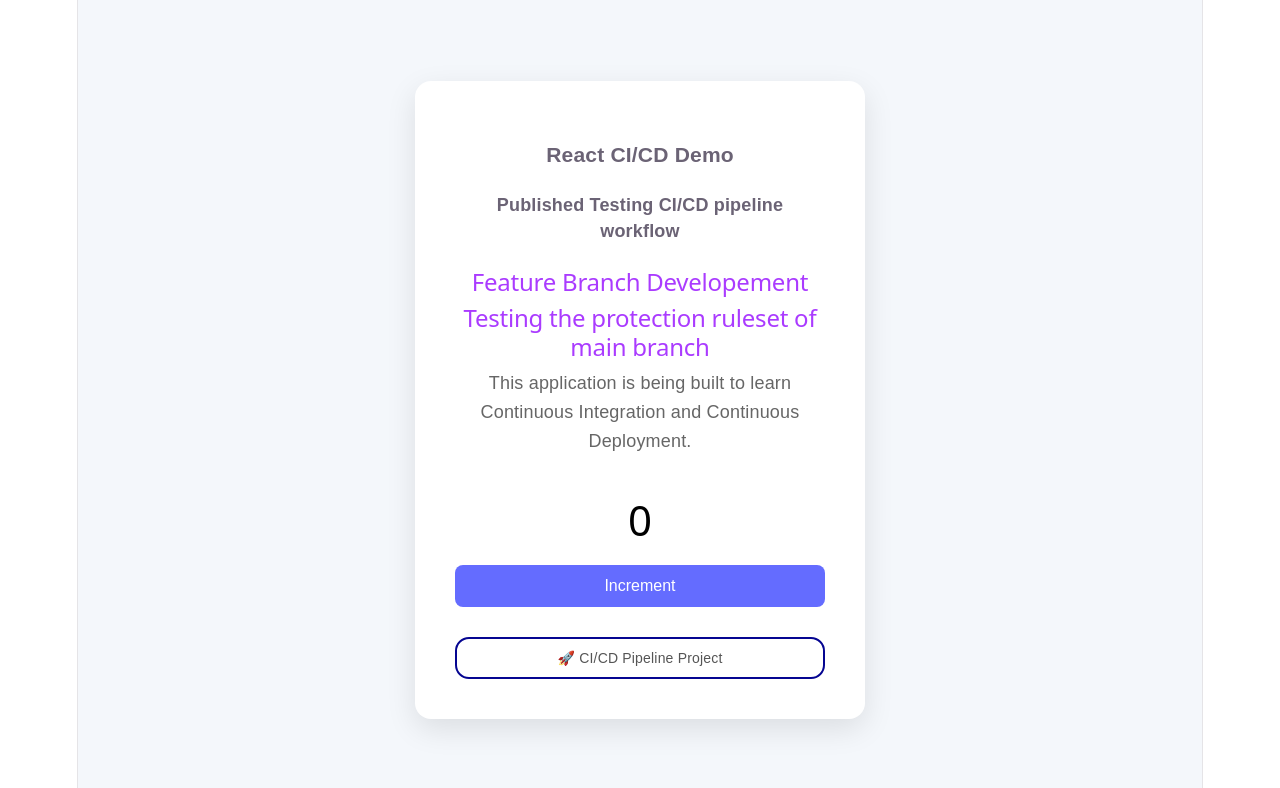
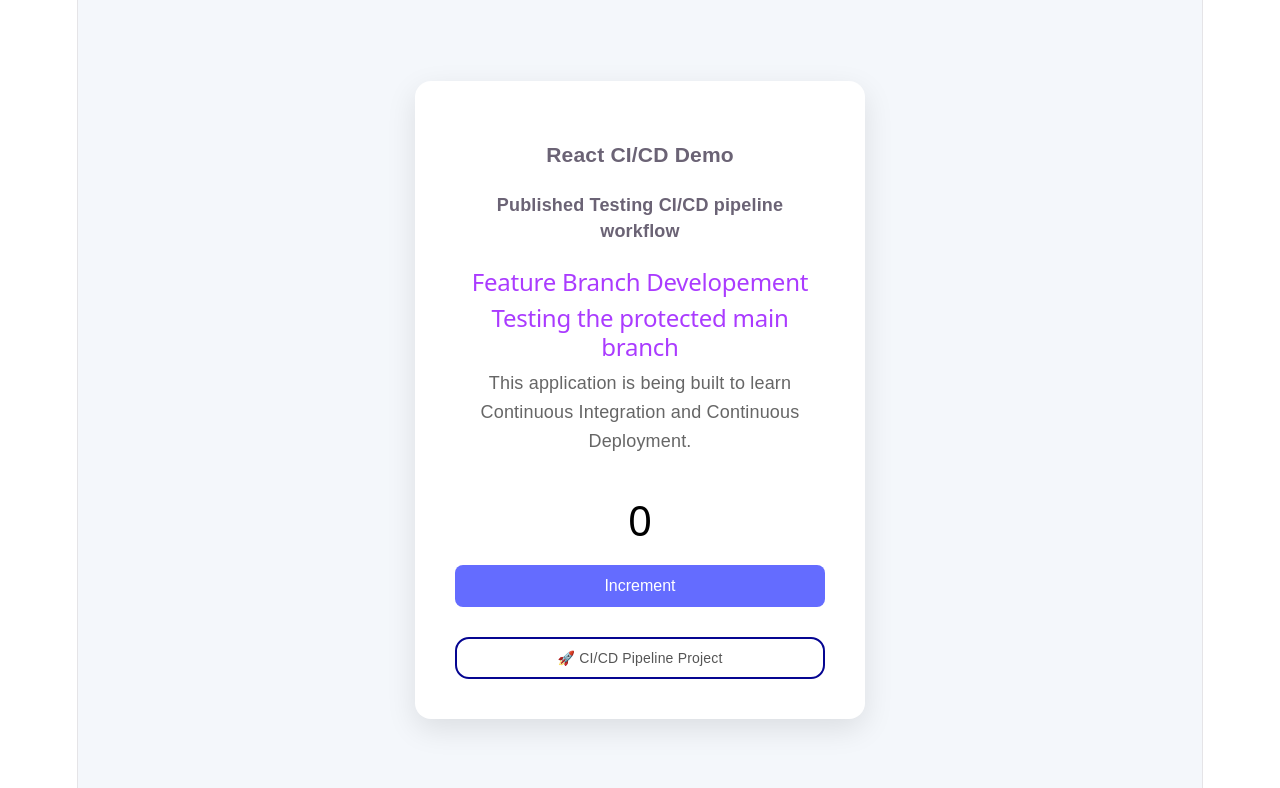
Before and after one commit to Debjit7980/react-cicd-demo, a React (Vite) app: page / in a window 1280 px wide. Shown: the top 788 px of the page. Built offline with nearby package versions, Linux system fonts and the light colour scheme.

Commit message:
Test Protected branch CI

```diff
--- a/src/App.jsx
+++ b/src/App.jsx
@@ -10,7 +10,7 @@ function App() {
         <h3>React CI/CD Demo</h3>
         <h4>Published Testing CI/CD pipeline workflow</h4>
         <h2>Feature Branch Developement</h2>
-        <h2>Testing the protection ruleset of main branch</h2>
+        <h2>Testing the protected main branch</h2>
         <p className="description">
           This application is being built to learn
           Continuous Integration and Continuous Deployment.
```
